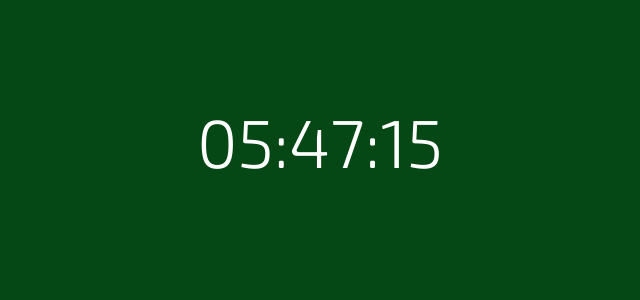
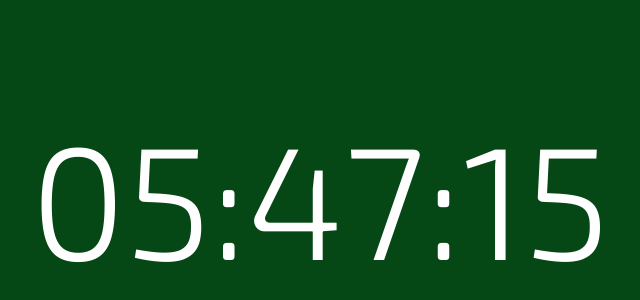
Before and after one commit to BeZso/colorClock, a plain HTML site: page index.html in a window 1280 px wide. Shown: the part 266-566 px from the top of the page, without its empty margins (320-960 px from the left). Drawn offline with Linux system fonts and the light colour scheme.

Commit message:
Update index.html

```diff
--- a/index.html
+++ b/index.html
@@ -30,7 +30,7 @@ html, body {
   position: relative;
   top: 50%;
   font-family: 'Exo 2', sans-serif;
-  font-size: 68px;
+  font-size: 160px;
   margin-top: -34px;
   color: #ffffff;
 }
```
